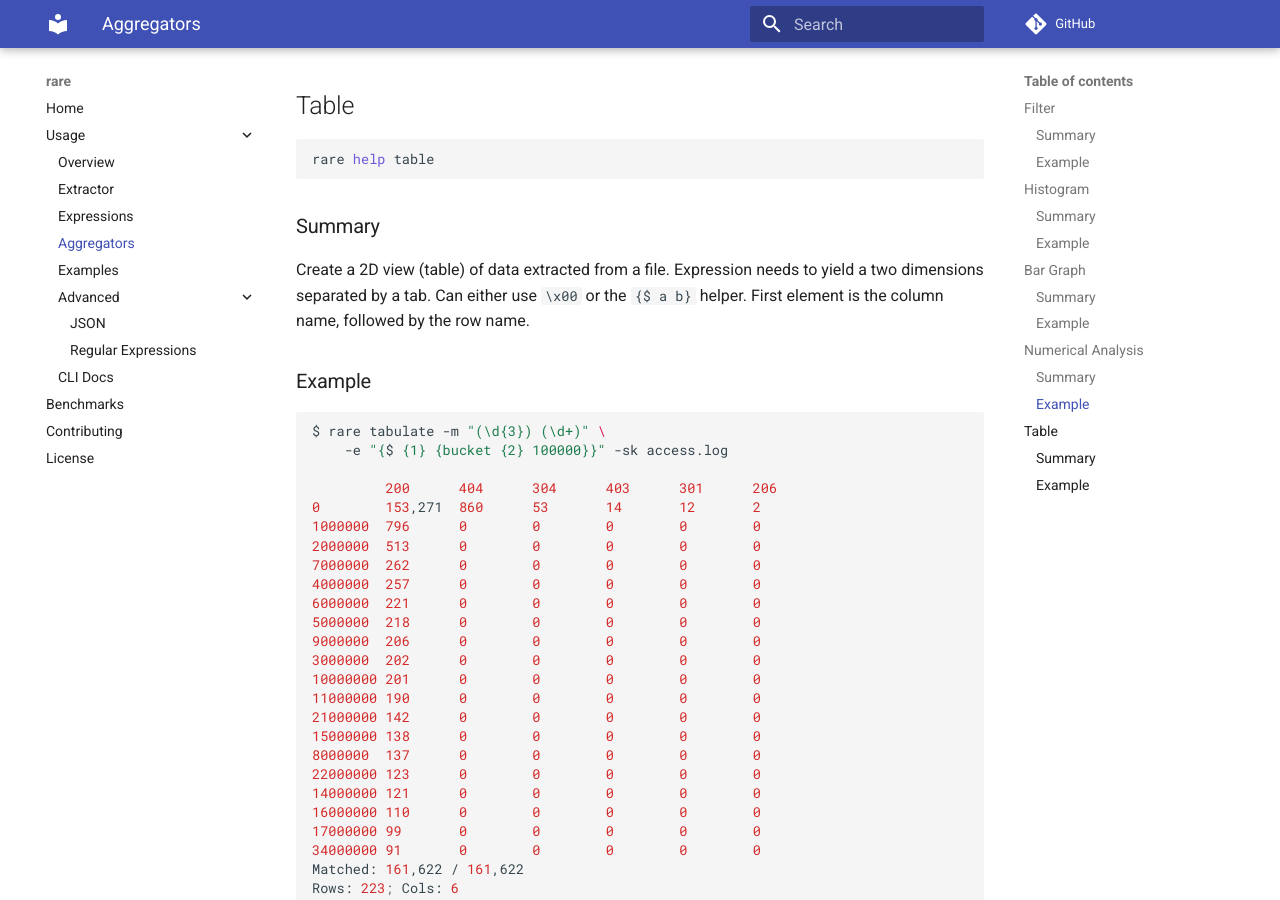
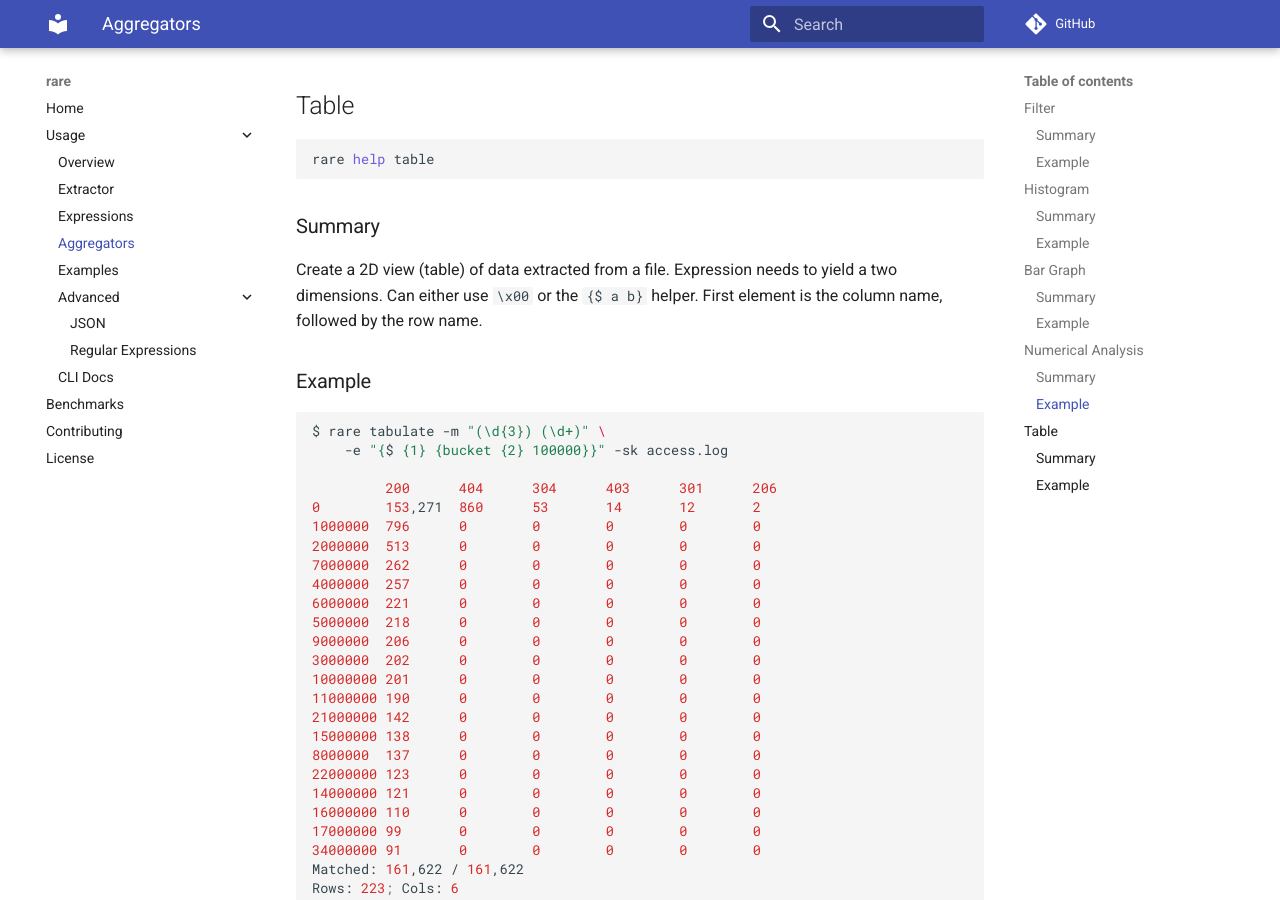
Before and after one commit to zix99/rare, an MkDocs documentation site: the page built from docs/usage/aggregators.md, in a window 1280 px wide and 900 px high, scrolled down 2888 px. Built offline with MkDocs 1.6.1 and Material for MkDocs 9.7.7, drawn with Linux system fonts in a browser that asks for light colours; comment, search, counter and statistics services are not loaded; some of the changed text lies outside the part shown.

Commit message:
Formatting and docs note support

```diff
--- a/docs/usage/aggregators.md
+++ b/docs/usage/aggregators.md
@@ -14,7 +15,9 @@ rare help filter
 
 ### Summary
 
-Filter is a command used to match and (optionally) extract that match without any aggregation. It's effectively a `grep` or a combination of `grep`, `awk`, and/or `sed`.
+Filter is a command used to match and (optionally) extract that match without
+any aggregation. It's effectively a `grep` or a combination of `grep`, `awk`,
+and/or `sed`.
 
 ### Example
 
@@ -37,7 +40,10 @@ rare help histogram
 
 ### Summary
 
-The histogram format outputs an aggregation by counting the occurences of an extracted match.  That is to say, on every line a regex will be matched (or not), and the matched groups can be used to extract and build a key, that will act as the bucketing name.
+The histogram format outputs an aggregation by counting the occurences
+of an extracted match.  That is to say, on every line a regex will be
+matched (or not), and the matched groups can be used to extract and build
+a key, that will act as the bucketing name.
 
 ### Example
 
@@ -63,7 +69,8 @@ rare help bargraph
 
 ### Summary
 
-Similar to histogram or table, bargraph can generate a stacked or grouped bargraph by one or two keys.
+Similar to histogram or table, bargraph can generate a stacked or grouped
+bargraph by one or two keys.
 
 ### Example
 
@@ -90,7 +97,8 @@ rare help analyze
 
 ### Summary
 
-This command will extract a number from the match and run basic analysis on that number (Such as mean, median, mode, and quantiles).
+This command will extract a number from the match and run basic analysis on that
+number (Such as mean, median, mode, and quantiles).
 
 ### Example
 
@@ -124,7 +132,9 @@ rare help table
 
 ### Summary
 
-Create a 2D view (table) of data extracted from a file. Expression needs to yield a two dimensions separated by a tab.  Can either use `\x00` or the `{$ a b}` helper.  First element is the column name, followed by the row name.
+Create a 2D view (table) of data extracted from a file. Expression needs to
+yield a two dimensions.  Can either use `\x00` or the `{$ a b}` helper.  First
+element is the column name, followed by the row name.
 
 ### Example
 
```
Also changed, not shown: other parts of docs/usage/aggregators.md (+3 -2 lines), docs/usage/overview.md (+1 -1 lines), 1 other file.
